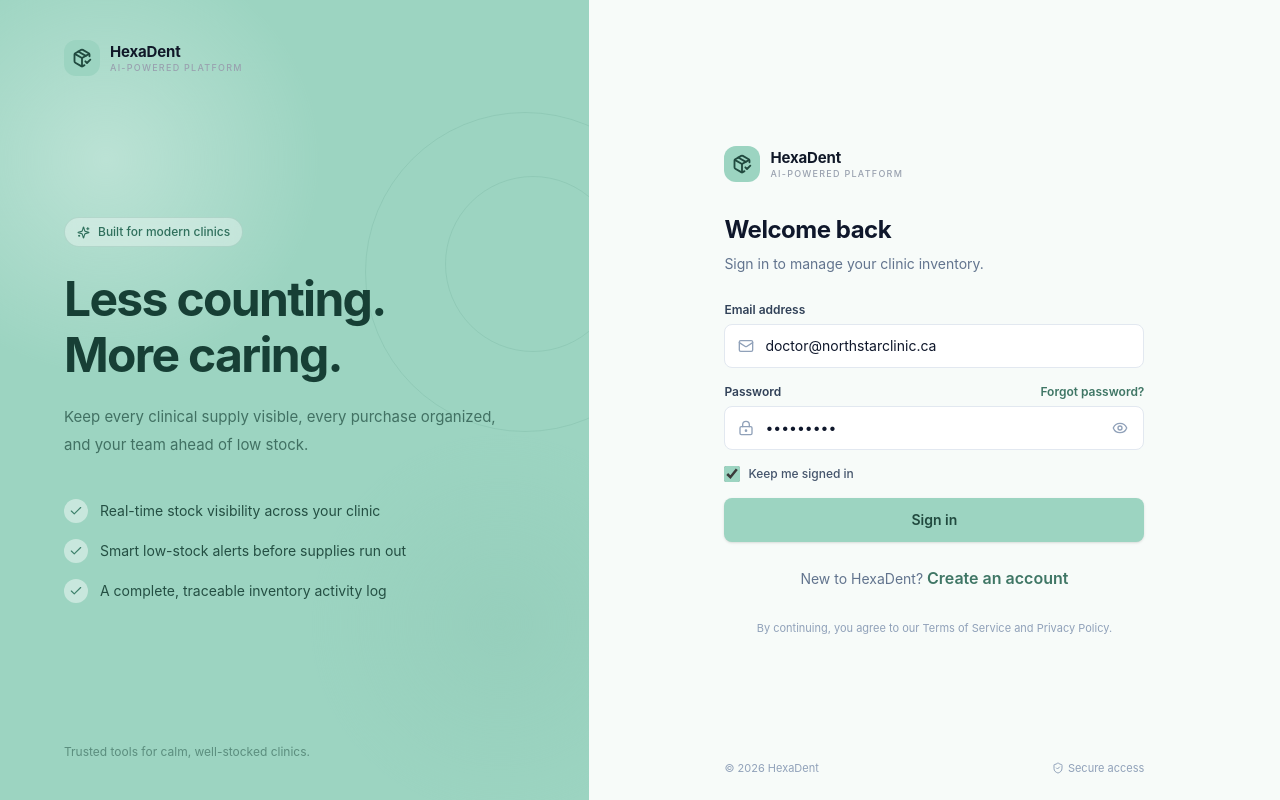
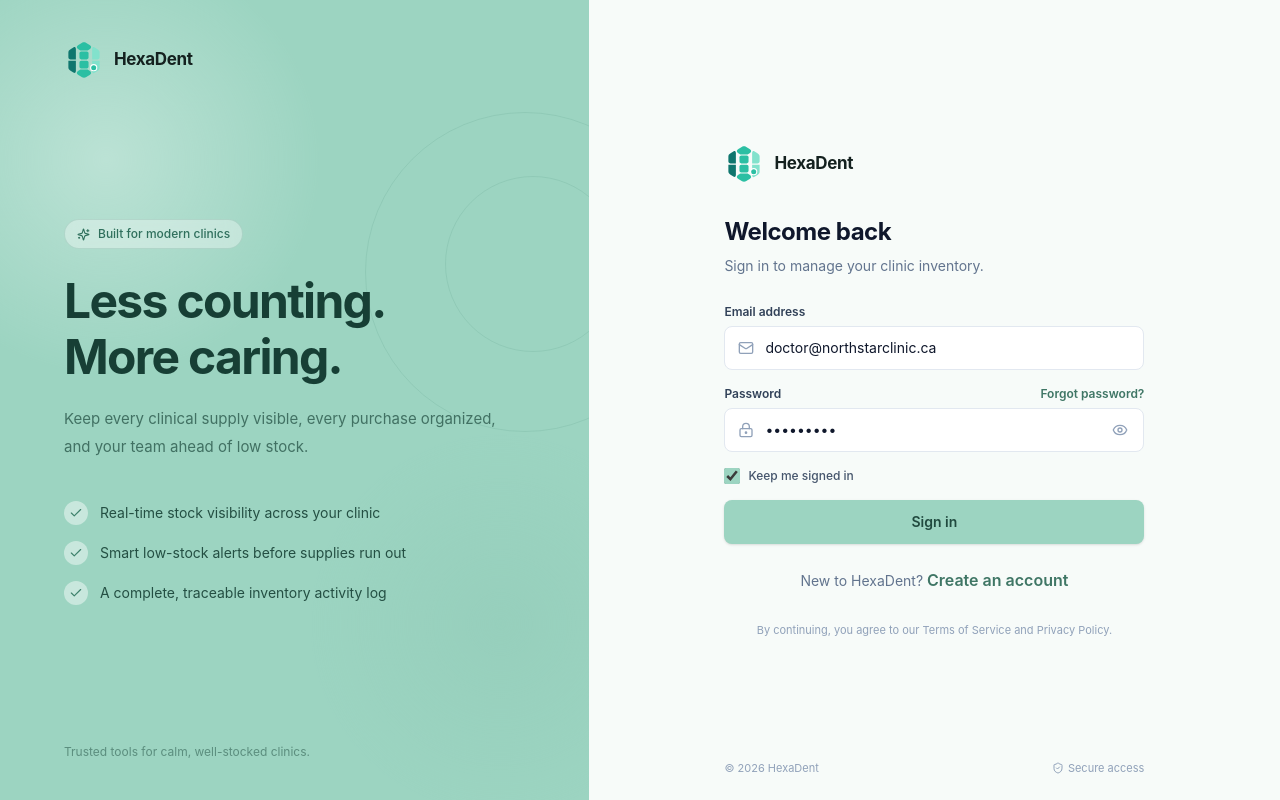
Before and after one commit to wen15th/hexace-web, a React (Vite) app: page / in a window 1280 px wide. Built offline with nearby package versions, Linux system fonts and the light colour scheme.

Commit message:
feat: integrate HexaDent brand assets

```diff
--- a/index.html
+++ b/index.html
@@ -3,6 +3,7 @@
   <head>
     <meta charset="UTF-8" />
     <meta name="viewport" content="width=device-width, initial-scale=1.0" />
+    <link rel="icon" type="image/svg+xml" href="%BASE_URL%brand/hexadent_icon.svg" />
     <title>HexaDent</title>
     <meta name="description" content="Manage inventory efficiently with tabs for items and activity, featuring stock adjustments, purchase lists, detailed edits, and product search modals." />
     <meta name="robots" content="noindex, nofollow" />
--- a/src/app/components/AppLayout.tsx
+++ b/src/app/components/AppLayout.tsx
@@ -49,8 +49,8 @@ export function Sidebar({
 
   return (
     <aside className="sticky top-0 flex h-screen w-60 flex-shrink-0 flex-col border-r border-gray-200 bg-white">
-      <div className="border-b border-gray-100 px-4 py-3">
-        <div className="mb-3 grid grid-cols-3 gap-2" aria-label="HexaDent product lines">
+      <div className="border-b border-gray-100 px-4 pb-4 pt-3">
+        <div className="mb-4 grid grid-cols-3 gap-2" aria-label="HexaDent product lines">
           {([
             { id: "inventory" as const, label: "AI Inventory Platform", icon: <Boxes size={17} /> },
             { id: "organization" as const, label: "HexaDent Organization", icon: <Archive size={17} /> },
@@ -68,7 +68,7 @@ export function Sidebar({
             </button>
           ))}
         </div>
-        <div className="px-1">
+        <div className="px-2">
           <BrandLogo compact />
         </div>
       </div>
--- a/src/app/components/BrandLogo.tsx
+++ b/src/app/components/BrandLogo.tsx
@@ -1,15 +1,17 @@
-import { PackageCheck } from "lucide-react";
+const BRAND_ICON_SRC = `${import.meta.env.BASE_URL}brand/hexadent_icon.svg`;
 
 export function BrandLogo({ compact = false, inverse = false }: { compact?: boolean; inverse?: boolean }) {
   return (
     <div className="flex items-center gap-2.5">
-      <div className={`flex flex-shrink-0 items-center justify-center rounded-xl ${compact ? "h-8 w-8" : "h-9 w-9"} ${inverse ? "bg-white text-[#3F7665]" : "bg-[#9CD4C1] text-[#214A3F]"}`}>
-        <PackageCheck size={compact ? 18 : 20} strokeWidth={2.2} />
-      </div>
-      <div className="flex flex-col leading-tight">
-        <span className={`text-[15px] font-bold tracking-[-0.01em] ${inverse ? "text-white" : "text-gray-900"}`}>HexaDent</span>
-        {!compact && <span className={`text-[9px] font-medium uppercase tracking-[0.14em] ${inverse ? "text-emerald-50/70" : "text-gray-400"}`}>AI-powered platform</span>}
-      </div>
+      <img
+        src={BRAND_ICON_SRC}
+        alt=""
+        aria-hidden="true"
+        className={`${compact ? "h-8 w-8" : "h-10 w-10"} flex-shrink-0 ${inverse ? "brightness-0 invert" : ""}`}
+      />
+      <span className={`${compact ? "text-[15px]" : "text-[17px]"} font-bold tracking-[-0.02em] ${inverse ? "text-white" : "text-[#14211F]"}`}>
+        HexaDent
+      </span>
     </div>
   );
 }
```
Also changed, not shown: public/brand/hexadent_icon.svg (added), public/brand/hexadent_icon_and_text.svg (added).
